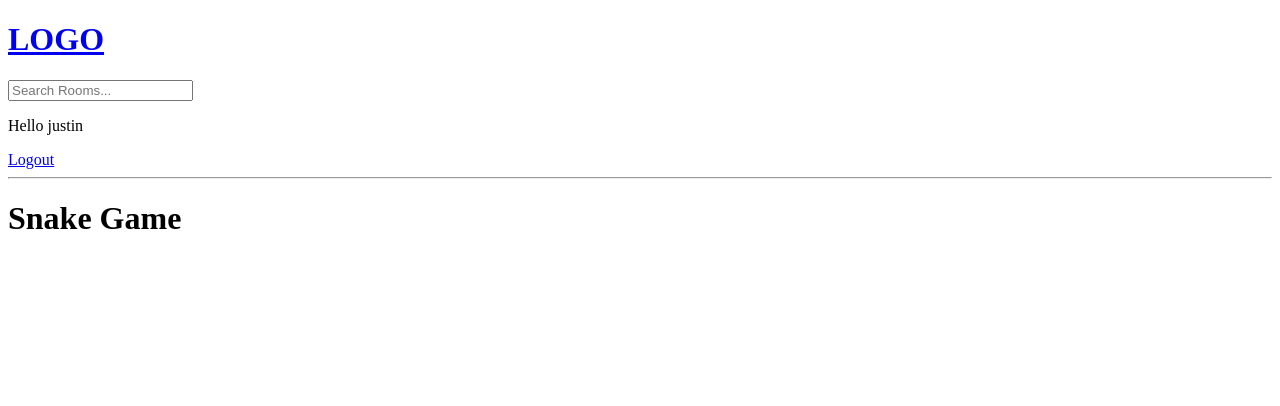
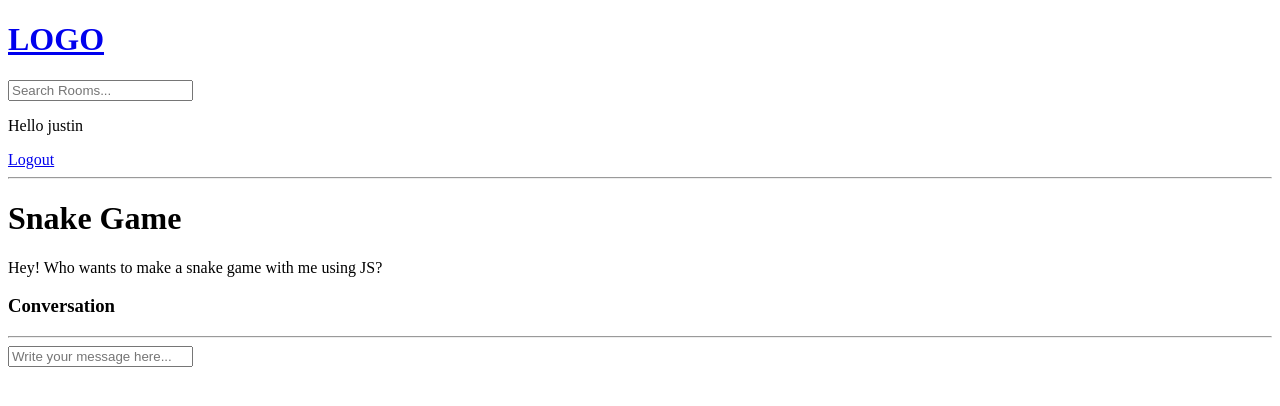
Before and after one commit to JustinBui/Django-Tutorial, a Django app: page /room/9/ in a window 1280 px wide. Shown: the top 406 px of the page. Run offline with Django 4.2, Linux system fonts and the light colour scheme; a user stored in the database is signed in; data comes from the database, SQL or seed files in the repository; both versions use the stored data as it was after the commit.

Commit message:
Wrote some code for chat room CRUD

```diff
--- a/studybud/base/templates/base/room.html
+++ b/studybud/base/templates/base/room.html
@@ -3,4 +3,28 @@
 {% block content %}
 <h1>{{room.name}}</h1>
 
+<p>{{room.description}}</p>
+
+<div class="comment-wrapper">
+    <h3>Conversation</h3>
+    <hr>
+
+    {% for message in room_messages %}
+        <div>
+            <small>@{{message.user}} {{message.created|timesince}} ago</small>
+            <p>{{message.body}}</p>
+            <hr>
+        </div>
+    {% endfor %}
+</div>
+
+
+{% if request.user.is_authenticated %}
+<div class="comment-form">
+    <form method="POST" action="">
+        {% csrf_token %}
+        <input type="text" name="'body" placeholder="Write your message here..."/>
+    </form>
+</div>
+{% endif %}
 {% endblock content %}
--- a/studybud/base/views.py
+++ b/studybud/base/views.py
@@ -33,7 +33,7 @@ def loginPage(request):
         try:
             user = User.objects.get(username=username) # IF the username exists
         except:
-            messages.error(request, 'User does not exist') # Throw an error if user does not exist
+            messages.error(request, 'User does not exist') # Throw a flash message error if user does not exist
 
         # User does exist, so therefore we authenticate their credentials:
         user = authenticate(request, username=username, password=password)
@@ -97,7 +97,12 @@ def home(request):
 def room(request, pk):
     room = Room.objects.get(id=pk) # Getting 1 item based on a uid
 
-    context = {'room': room}
+    # Query children of a specific room (In this case, message is a child of room).
+    # We get all messages from the parent (room) by calling the child class (All lowercase) and '_set.all()'
+    room_messages = room.message_set.all().order_by('-created')
+
+
+    context = {'room': room, 'room_messages': room_messages}
 
     return render(request, 'base/room.html', context)
 
```
Also changed, not shown: studybud/base/models.py (+8 -0 lines), studybud/db.sqlite3.
